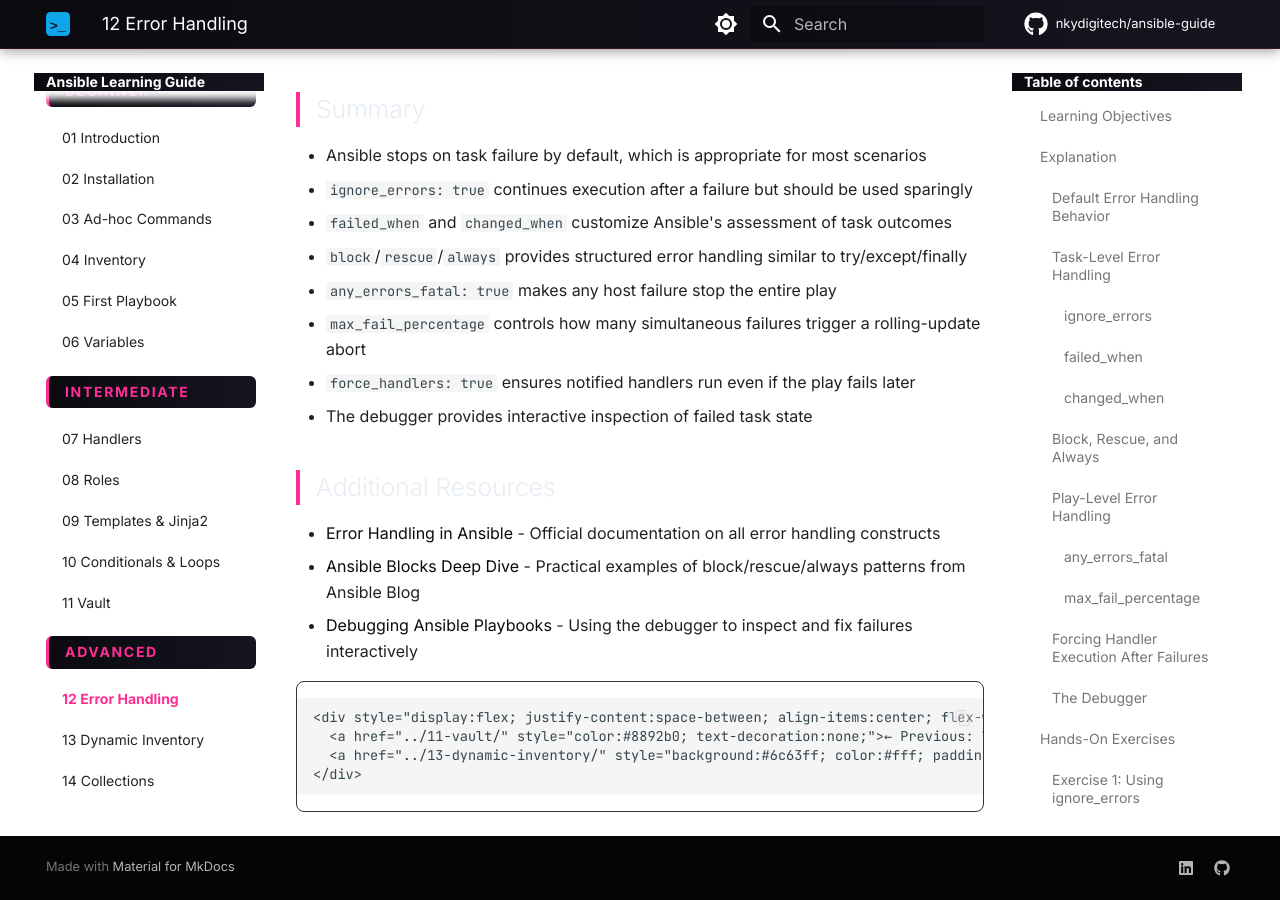
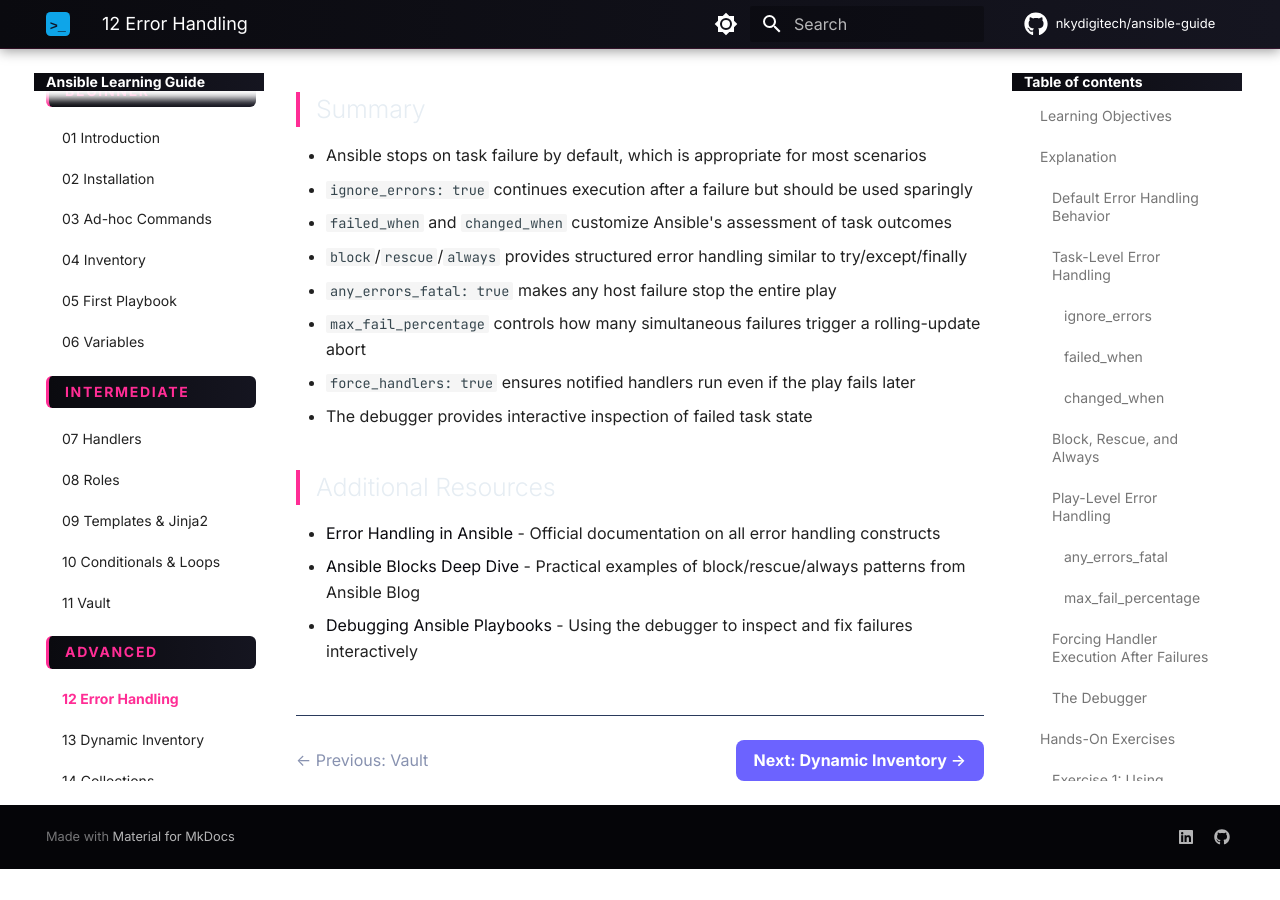
Before and after one commit to nkydigitech/ansible-guide, an MkDocs documentation site: the page built from docs/12-error-handling.md, in a window 1280 px wide and 900 px high, scrolled down 8381 px. Built offline with MkDocs 1.6.1 and Material for MkDocs 9.7.7, drawn with Linux system fonts in a browser that asks for light colours; comment, search, counter and statistics services are not loaded; after the commit the page ends 9250 px from its top, so only the background shows below that.

Commit message:
Refactor navigation links in error handling documentation
Removed unnecessary markdown formatting for navigation links.

````diff
--- a/docs/12-error-handling.md
+++ b/docs/12-error-handling.md
@@ -361,9 +361,7 @@ When the task fails, you enter an interactive prompt where you can run Python co
 - [Ansible Blocks Deep Dive](https://www.ansible.com/blog/ansible-by-example-part-5) - Practical examples of block/rescue/always patterns from Ansible Blog
 - [Debugging Ansible Playbooks](https://docs.ansible.com/ansible/latest/user_guide/playbooks_debugger.html) - Using the debugger to inspect and fix failures interactively
 
-```md
 <div style="display:flex; justify-content:space-between; align-items:center; flex-wrap:wrap; gap:12px; margin-top:50px; padding-top:24px; border-top:1px solid #2a3a5c;">
   <a href="../11-vault/" style="color:#8892b0; text-decoration:none;">← Previous: Vault</a>
   <a href="../13-dynamic-inventory/" style="background:#6c63ff; color:#fff; padding:8px 18px; border-radius:8px; text-decoration:none; font-weight:600;">Next: Dynamic Inventory →</a>
 </div>
-```
````
